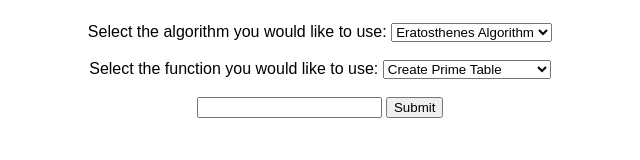
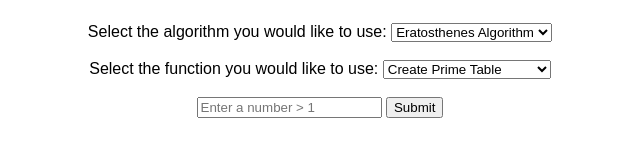
Before and after one commit to RoryRaeper/Prime-Table, a plain HTML site: page index.html in a window 1280 px wide. Shown: the full height of the page, 320-960 px from the left. Drawn offline with Linux system fonts and the light colour scheme.

Commit message:
Put in placeholder (Final Commit)
Placeholder to make the page more self explanatory.

```diff
--- a/index.html
+++ b/index.html
@@ -21,7 +21,7 @@
 	<option value="func1">Calculate Primes up to n</option>
 </select>
 <br><br>
-<input type="text" name="userinput" id="userinput" value="">
+<input type="text" name="userinput" id="userinput" value="" placeholder="Enter a number > 1">
 	<button onclick="makePrimeTable()">Submit</button>
 	<br><br><br>
 <div id = "host">
```
